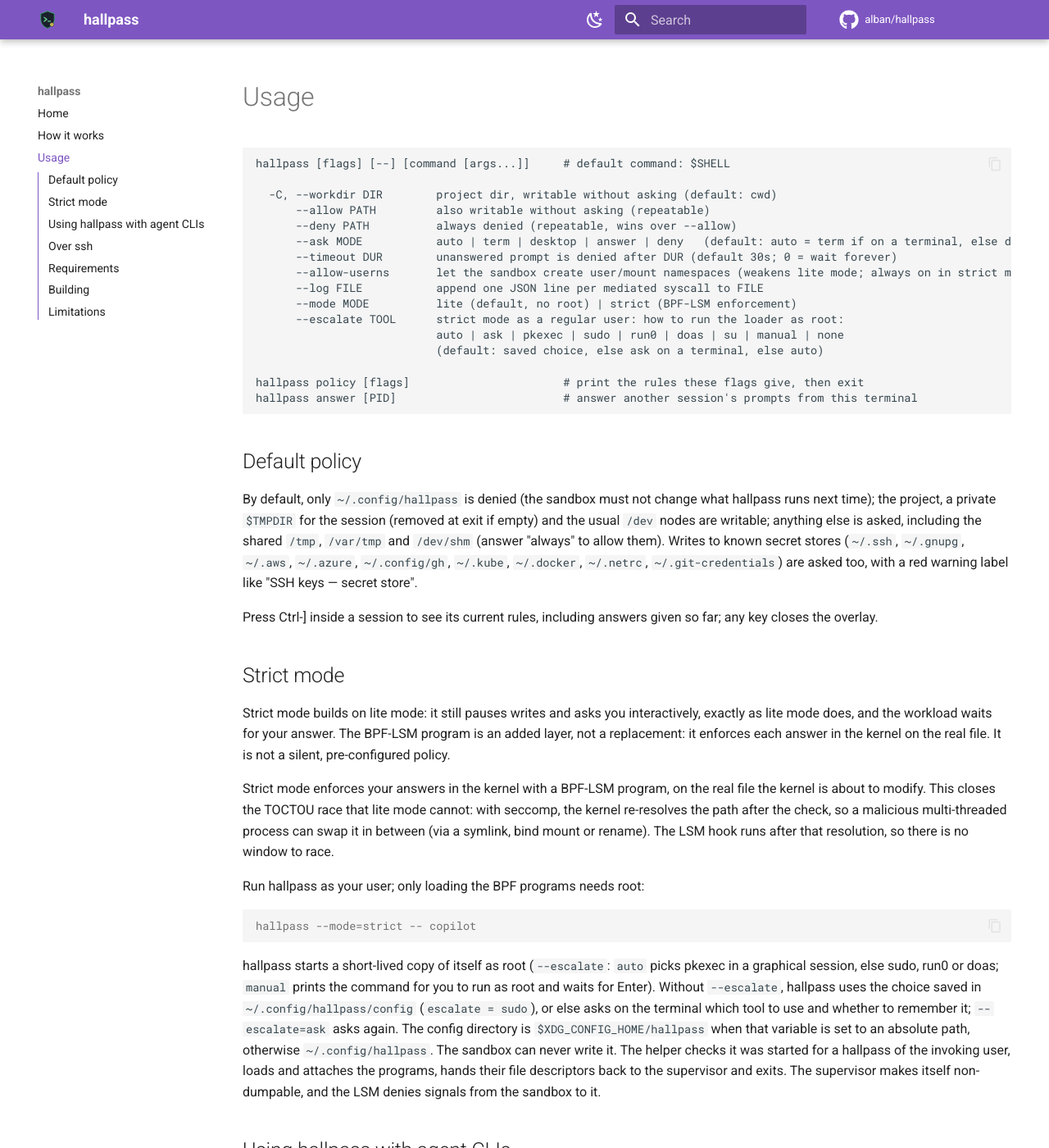
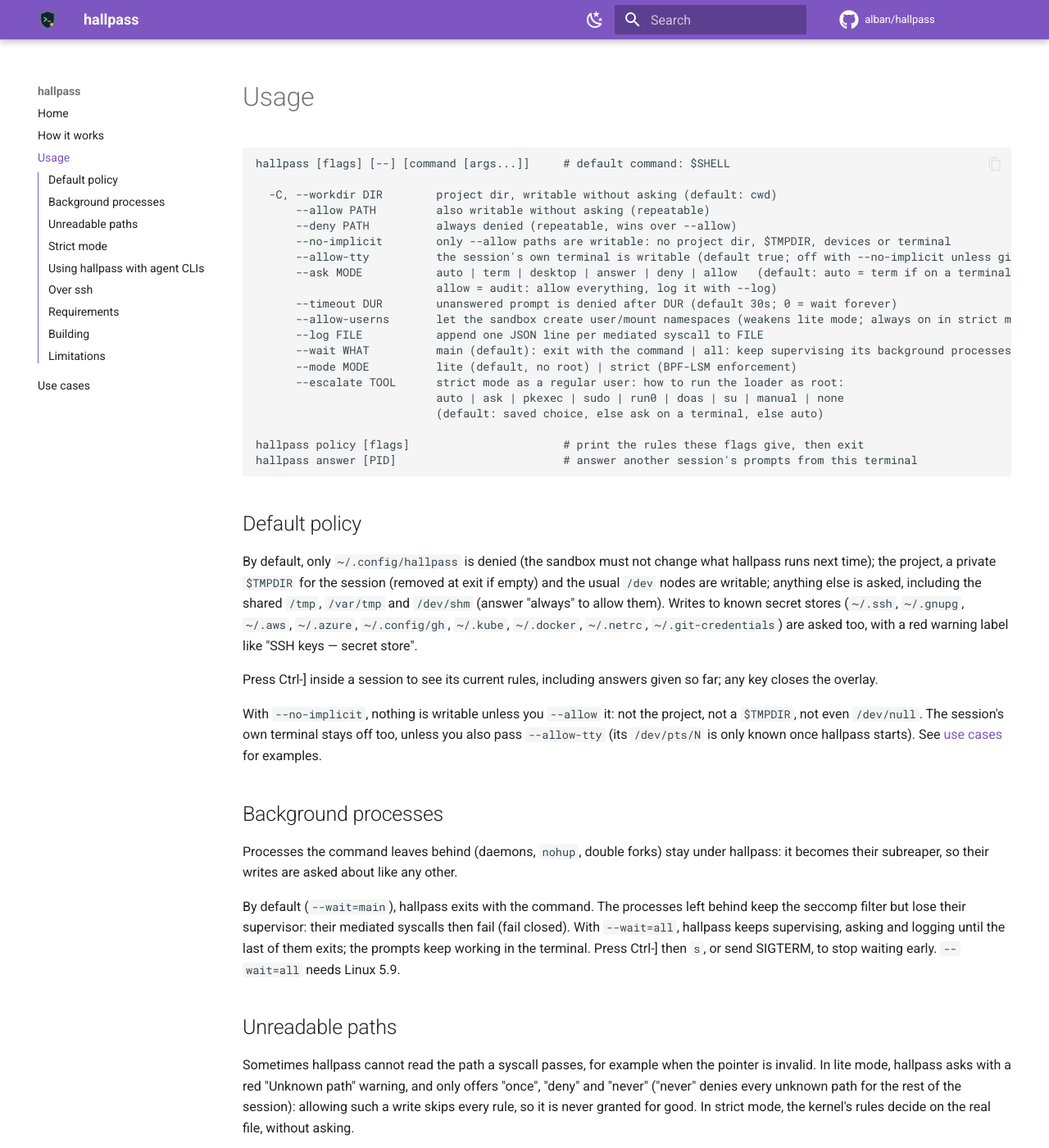
Before and after one commit to alban/hallpass, an MkDocs documentation site: the page built from docs/usage.md, in a window 1280 px wide and 1400 px high. Shown: the whole window at 82% size. Built offline with MkDocs 1.6.1 and Material for MkDocs 9.7.7, drawn with Linux system fonts in a browser that asks for light colours; comment, search, counter and statistics services are not loaded.

Commit message:
docs: new flags, background processes, unknown paths, use cases
Document --no-implicit, --allow-tty, --ask=allow and --wait; that
processes left behind are supervised while hallpass runs; how unreadable
paths are handled; and a new use-cases page: default, audit, checking a
tool's declared paths, unattended, background processes, answering from
elsewhere, strict mode.

Co-authored-by: Copilot <223556219+Copilot@users.noreply.github.com>
Signed-off-by: Alban Crequy <albancrequy@microsoft.com>

```diff
--- a/docs/usage.md
+++ b/docs/usage.md
@@ -6,10 +6,14 @@ hallpass [flags] [--] [command [args...]]     # default command: $SHELL
   -C, --workdir DIR        project dir, writable without asking (default: cwd)
       --allow PATH         also writable without asking (repeatable)
       --deny PATH          always denied (repeatable, wins over --allow)
-      --ask MODE           auto | term | desktop | answer | deny   (default: auto = term if on a terminal, else desktop, else answer)
+      --no-implicit        only --allow paths are writable: no project dir, $TMPDIR, devices or terminal
+      --allow-tty          the session's own terminal is writable (default true; off with --no-implicit unless given)
+      --ask MODE           auto | term | desktop | answer | deny | allow   (default: auto = term if on a terminal, else desktop, else answer;
+                           allow = audit: allow everything, log it with --log)
       --timeout DUR        unanswered prompt is denied after DUR (default 30s; 0 = wait forever)
       --allow-userns       let the sandbox create user/mount namespaces (weakens lite mode; always on in strict mode)
       --log FILE           append one JSON line per mediated syscall to FILE
+      --wait WHAT          main (default): exit with the command | all: keep supervising its background processes (Linux 5.9+)
       --mode MODE          lite (default, no root) | strict (BPF-LSM enforcement)
       --escalate TOOL      strict mode as a regular user: how to run the loader as root:
                            auto | ask | pkexec | sudo | run0 | doas | su | manual | none
@@ -24,6 +28,18 @@ hallpass answer [PID]                         # answer another session's prompts
 By default, only `~/.config/hallpass` is denied (the sandbox must not change what hallpass runs next time); the project, a private `$TMPDIR` for the session (removed at exit if empty) and the usual `/dev` nodes are writable; anything else is asked, including the shared `/tmp`, `/var/tmp` and `/dev/shm` (answer "always" to allow them). Writes to known secret stores (`~/.ssh`, `~/.gnupg`, `~/.aws`, `~/.azure`, `~/.config/gh`, `~/.kube`, `~/.docker`, `~/.netrc`, `~/.git-credentials`) are asked too, with a red warning label like "SSH keys — secret store".
 
 Press Ctrl-] inside a session to see its current rules, including answers given so far; any key closes the overlay.
+
+With `--no-implicit`, nothing is writable unless you `--allow` it: not the project, not a `$TMPDIR`, not even `/dev/null`. The session's own terminal stays off too, unless you also pass `--allow-tty` (its `/dev/pts/N` is only known once hallpass starts). See [use cases](use-cases.md) for examples.
+
+## Background processes
+
+Processes the command leaves behind (daemons, `nohup`, double forks) stay under hallpass: it becomes their subreaper, so their writes are asked about like any other.
+
+By default (`--wait=main`), hallpass exits with the command. The processes left behind keep the seccomp filter but lose their supervisor: their mediated syscalls then fail (fail closed). With `--wait=all`, hallpass keeps supervising, asking and logging until the last of them exits; the prompts keep working in the terminal. Press Ctrl-] then `s`, or send SIGTERM, to stop waiting early. `--wait=all` needs Linux 5.9.
+
+## Unreadable paths
+
+Sometimes hallpass cannot read the path a syscall passes, for example when the pointer is invalid. In lite mode, hallpass asks with a red "Unknown path" warning, and only offers "once", "deny" and "never" ("never" denies every unknown path for the rest of the session): allowing such a write skips every rule, so it is never granted for good. In strict mode, the kernel's rules decide on the real file, without asking.
 
 ## Strict mode
 
--- a/mkdocs.yml
+++ b/mkdocs.yml
@@ -36,6 +36,7 @@ nav:
   - Home: index.md
   - How it works: design.md
   - Usage: usage.md
+  - Use cases: use-cases.md
 
 markdown_extensions:
   - admonition
```
Also changed, not shown: README.md (+7 -1 lines), docs/index.md (+1 -1 lines), docs/use-cases.md (added, +80 -0 lines).
